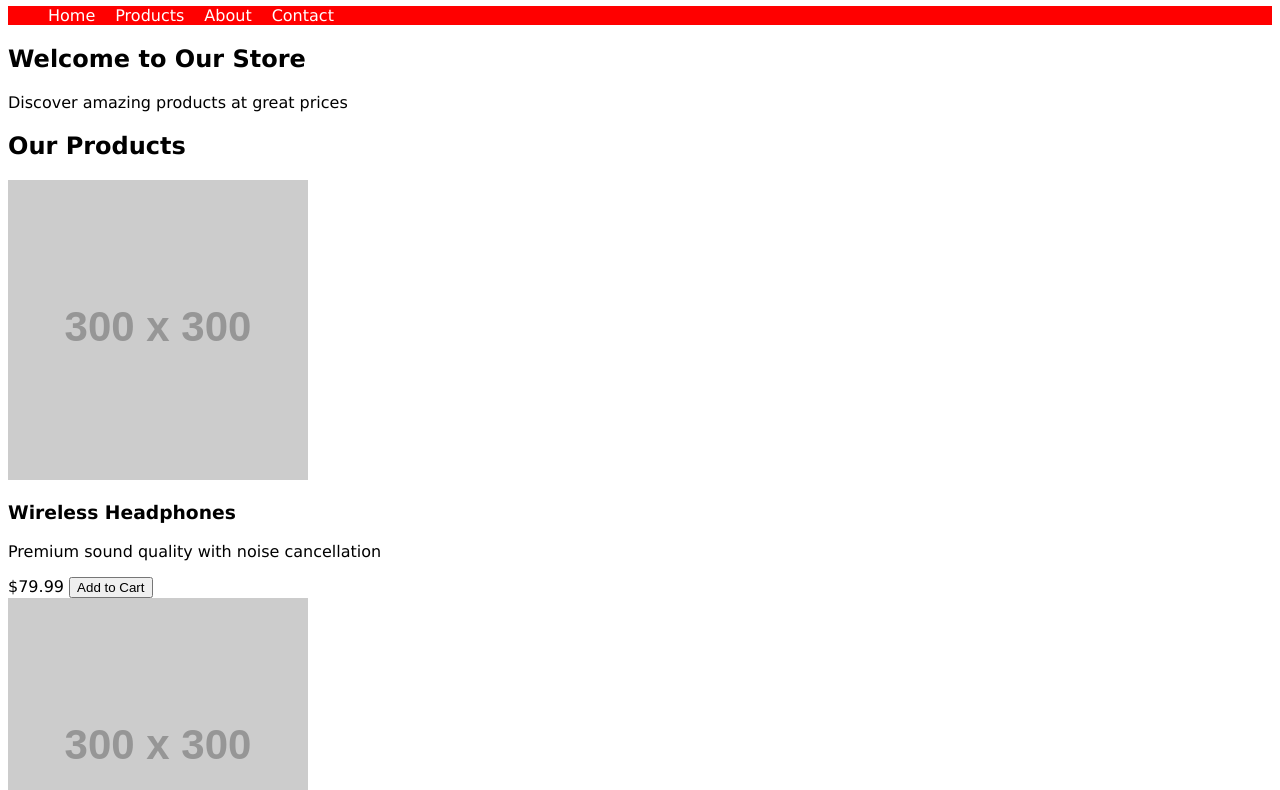
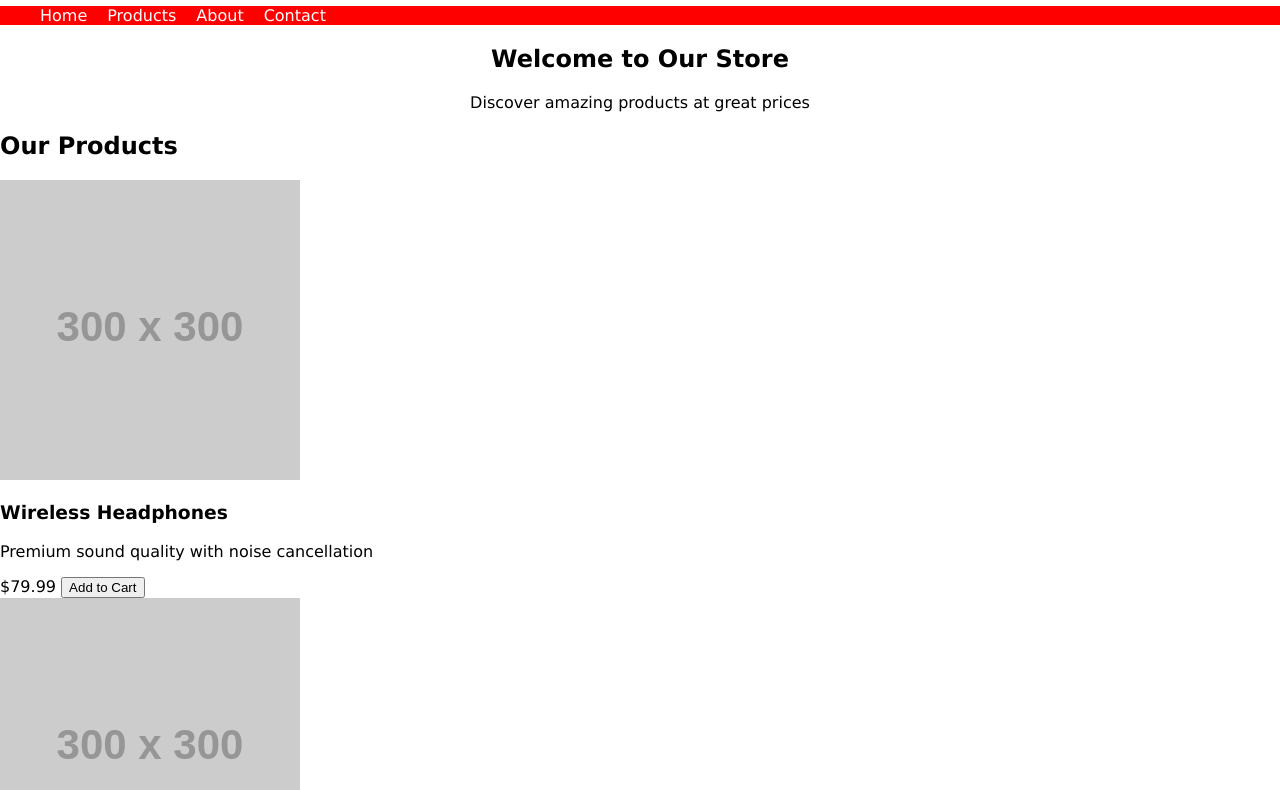
Before and after one commit to Nova-College-Haarlem-Students/style-site-Zythicle, a plain HTML site: page index.html in a window 1280 px wide. Shown: the part 75-865 px from the top of the page. Drawn offline with Linux system fonts and the light colour scheme; placeholder pictures from the web are drawn by us.

Commit message:
hero class veranderd

```diff
--- a/style.css
+++ b/style.css
@@ -1,5 +1,7 @@
 body{
     font-family: Verdana, Geneva, Tahoma, sans-serif;
+    margin: 0;
+    padding: 0;
 }
 
 nav {
@@ -19,3 +21,9 @@ nav {
     display: flex;
     gap: 20px;
 }
+
+.hero {
+    flex-direction: column;
+    align-items: center;
+    text-align: center;
+}
```
